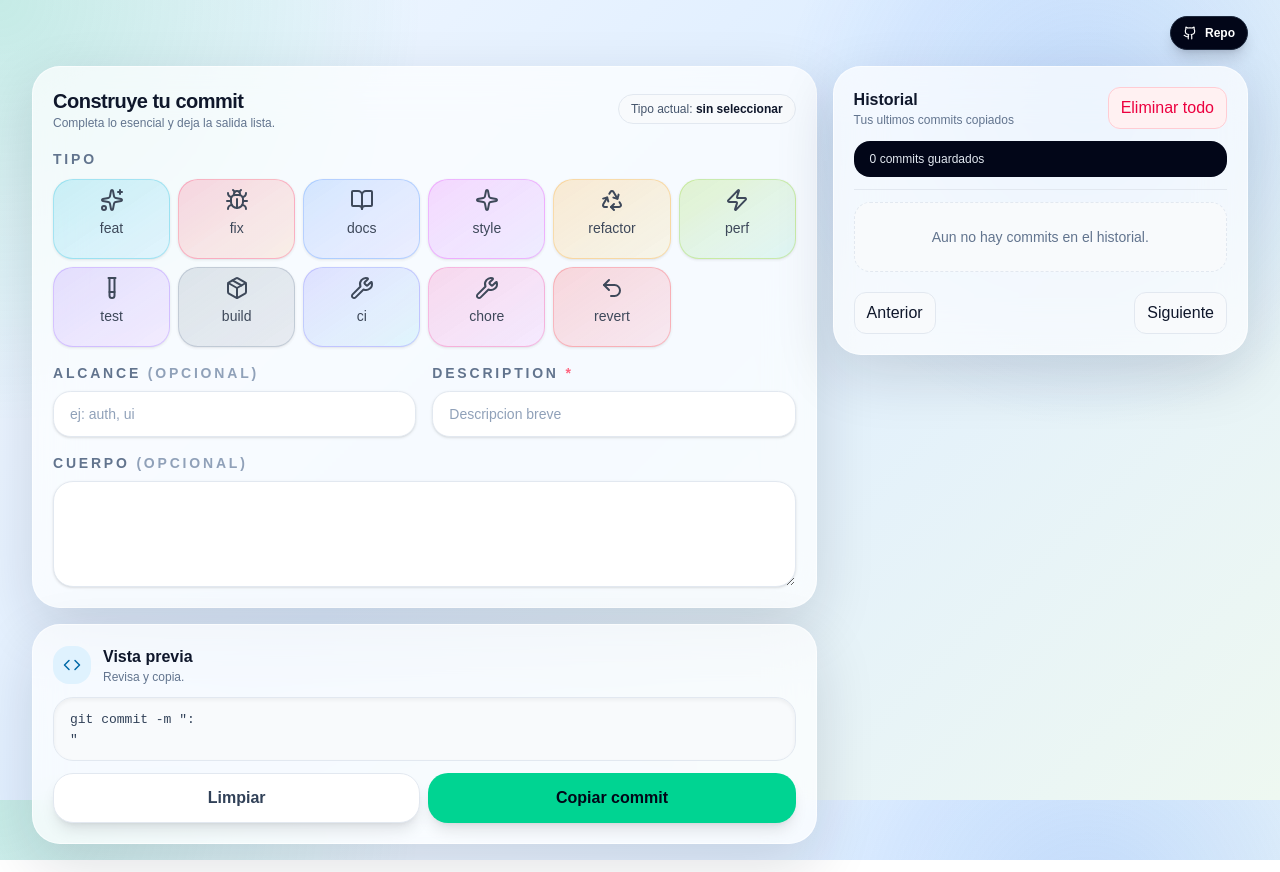
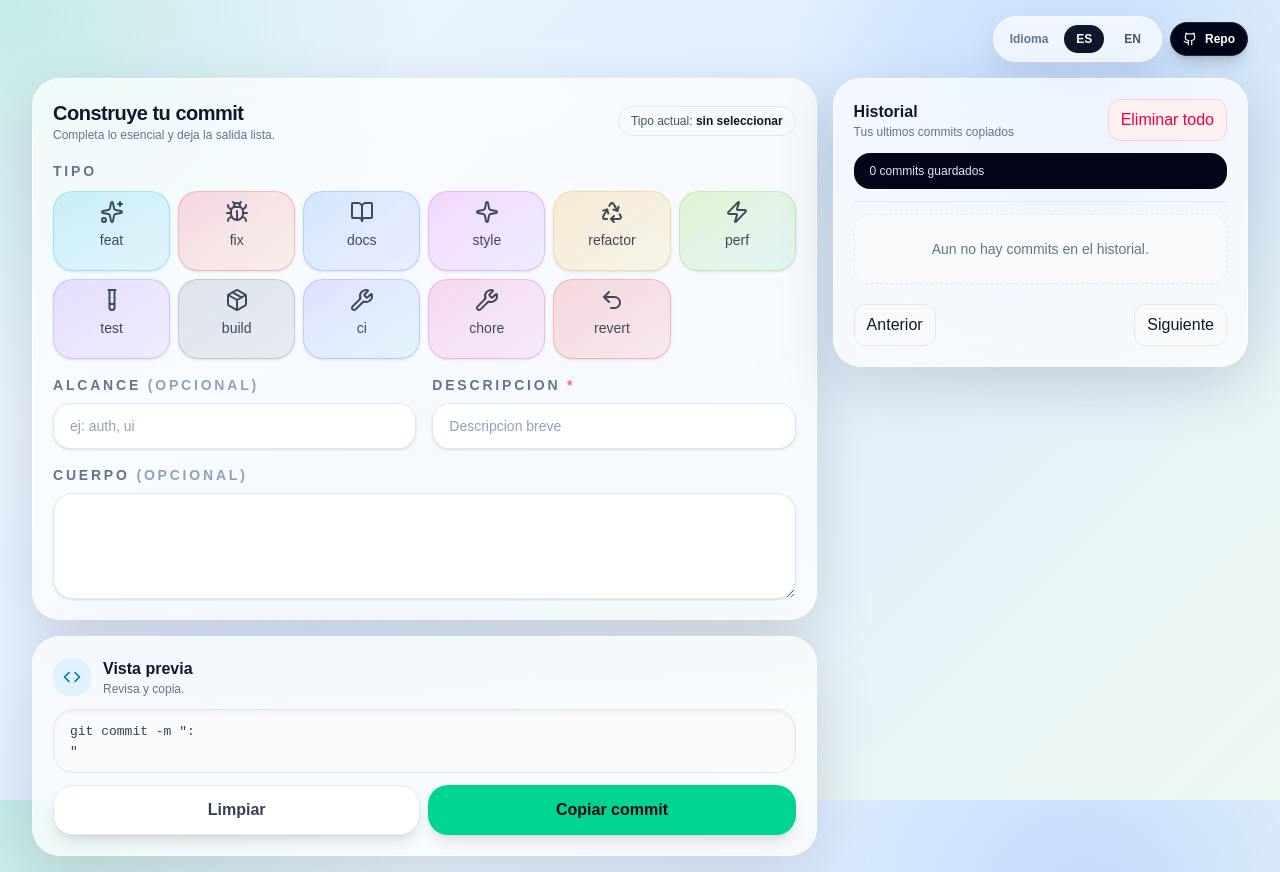
Before and after one commit to NelsonZarazaDev/commit-git, a React (Vite) app: page / in a window 1280 px wide. Built offline with nearby package versions, Linux system fonts and the light colour scheme.

Commit message:
feat: English is added

```diff
--- a/src/App.tsx
+++ b/src/App.tsx
@@ -7,6 +7,7 @@ import BodyTextarea from "./components/BodyTextarea";
 import Button from "./components/Button";
 import { Code, Github } from "lucide-react";
 import History from "./components/History";
+import { LANGUAGE_STORAGE_KEY, translations, type Language } from "./i18n";
 
 type CommitData = {
   type: string;
@@ -16,18 +17,25 @@ type CommitData = {
 };
 
 function App() {
+  const [language, setLanguage] = useState<Language>(() => {
+    const savedLanguage = localStorage.getItem(LANGUAGE_STORAGE_KEY);
+    return savedLanguage === "en" ? "en" : "es";
+  });
   const [commitData, setCommitData] = useState<CommitData>({
     type: "",
     scope: "",
     description: "",
     body: "",
   });
+  const texts = translations[language];
 
   const updateCommit = (field: keyof CommitData, value: string) => {
     setCommitData((prev) => ({ ...prev, [field]: value }));
   };
 
-  useEffect(() => {}, [commitData]);
+  useEffect(() => {
+    localStorage.setItem(LANGUAGE_STORAGE_KEY, language);
+  }, [language]);
 
   const getCommitMessage = (data: CommitData) => {
     return `git commit -m "${data.type}${
@@ -50,6 +58,32 @@ function App() {
     <div className="min-h-screen px-4 py-4 text-slate-100 md:px-6 lg:px-8">
       <div className="mx-auto flex w-full max-w-7xl flex-col gap-4">
         <div className="flex justify-end">
+          <div className="flex flex-wrap items-center justify-end gap-2">
+            <div className="inline-flex items-center gap-2 rounded-full border border-white/60 bg-white/70 px-2 py-2 text-xs font-semibold text-slate-700 shadow-[0_12px_30px_rgba(15,23,42,0.08)] backdrop-blur-xl">
+              <span className="px-2 text-slate-500">{texts.language}</span>
+              <button
+                type="button"
+                onClick={() => setLanguage("es")}
+                className={`rounded-full px-3 py-1.5 transition ${
+                  language === "es"
+                    ? "bg-slate-900 text-white"
+                    : "text-slate-600 hover:bg-slate-100"
+                }`}
+              >
+                ES
+              </button>
+              <button
+                type="button"
+                onClick={() => setLanguage("en")}
+                className={`rounded-full px-3 py-1.5 transition ${
+                  language === "en"
+                    ? "bg-slate-900 text-white"
+                    : "text-slate-600 hover:bg-slate-100"
+                }`}
+              >
+                EN
+              </button>
+            </div>
             <a
               href="https://github.com/NelsonZarazaDev/commit-git"
               target="_blank"
@@ -57,8 +91,9 @@ function App() {
               className="inline-flex items-center gap-2 rounded-full border border-slate-800 bg-slate-950 px-3 py-2 text-xs font-semibold text-white shadow-lg shadow-slate-950/15 transition hover:bg-slate-900"
             >
               <Github size={14} />
-            Repo
+              {texts.repo}
             </a>
+          </div>
         </div>
 
         <div className="grid w-full grid-cols-1 gap-4 xl:grid-cols-[minmax(0,1.7fr)_minmax(320px,0.9fr)] xl:items-start">
@@ -67,16 +102,16 @@ function App() {
               <div className="mb-4 flex flex-col gap-2 lg:flex-row lg:items-center lg:justify-between">
                 <div>
                   <h2 className="text-xl font-bold tracking-tight text-slate-900">
-                    Construye tu commit
+                    {texts.buildCommit}
                   </h2>
                   <p className="text-xs text-slate-500">
-                    Completa lo esencial y deja la salida lista.
+                    {texts.buildCommitHint}
                   </p>
                 </div>
                 <div className="rounded-full border border-slate-200 bg-slate-50 px-3 py-1.5 text-xs font-medium text-slate-600">
-                  Tipo actual:{" "}
+                  {texts.currentType}:{" "}
                   <span className="font-bold text-slate-900">
-                    {commitData.type || "sin seleccionar"}
+                    {commitData.type || texts.noSelection}
                   </span>
                 </div>
               </div>
@@ -85,20 +120,24 @@ function App() {
                 <CommitTypeSelector
                   value={commitData.type}
                   onChange={(value) => updateCommit("type", value)}
+                  texts={texts}
                 />
                 <div className="flex w-full flex-col gap-4 md:flex-row">
                   <ScopeInput
                     value={commitData.scope}
                     onChange={(value) => updateCommit("scope", value)}
+                    texts={texts}
                   />
                   <DescriptionInput
                     value={commitData.description}
                     onChange={(value) => updateCommit("description", value)}
+                    texts={texts}
                   />
                 </div>
                 <BodyTextarea
                   value={commitData.body}
                   onChange={(value) => updateCommit("body", value)}
+                  texts={texts}
                 />
               </div>
             </div>
@@ -109,9 +148,9 @@ function App() {
                   <Code size={18} />
                 </div>
                 <div>
-                  <div className="font-bold">Vista previa</div>
+                  <div className="font-bold">{texts.previewTitle}</div>
                   <div className="text-xs text-slate-500">
-                    Revisa y copia.
+                    {texts.previewHint}
                   </div>
                 </div>
               </div>
@@ -121,21 +160,23 @@ function App() {
               <div className="mt-3 flex gap-2">
                 <Button
                   value={""}
-                  nameButton={"Limpiar"}
+                  nameButton={texts.clear}
                   functionality={"clear"}
                   onClear={clearFields}
+                  texts={texts}
                 />
                 <Button
                   value={commitMessage}
-                  nameButton={"Copiar commit"}
+                  nameButton={texts.copyCommit}
                   functionality={"copy"}
+                  texts={texts}
                 />
               </div>
             </div>
           </div>
 
           <div>
-            <History />
+            <History texts={texts} language={language} />
           </div>
         </div>
       </div>
--- a/src/components/BodyTextarea.tsx
+++ b/src/components/BodyTextarea.tsx
@@ -1,18 +1,20 @@
 import { InputTextarea } from "primereact/inputtextarea";
+import type { TranslationSet } from "../i18n";
 
 type props = {
   value: string;
   onChange: (value: string) => void;
+  texts: TranslationSet;
 };
 
-export default function BodyTextarea({ value, onChange }: props) {
+export default function BodyTextarea({ value, onChange, texts }: props) {
   return (
     <div className="card flex flex-col justify-content-center gap-2">
       <label
         htmlFor="Body"
         className="text-sm font-semibold uppercase tracking-[0.2em] text-slate-500"
       >
-        Cuerpo <span className="text-slate-400">(Opcional)</span>
+        {texts.body} <span className="text-slate-400">({texts.optional})</span>
       </label>
       <InputTextarea
         id="body"
--- a/src/components/ScopeInput.tsx
+++ b/src/components/ScopeInput.tsx
@@ -1,18 +1,20 @@
 import { InputText } from "primereact/inputtext";
+import type { TranslationSet } from "../i18n";
 
 type props = {
   value: string;
   onChange: (value: string) => void;
+  texts: TranslationSet;
 };
 
-export default function ScopeInput({ value, onChange }: props) {
+export default function ScopeInput({ value, onChange, texts }: props) {
   return (
     <div className="flex w-full flex-col justify-content-center gap-2">
       <label
         htmlFor="Scope"
         className="text-sm font-semibold uppercase tracking-[0.2em] text-slate-500"
       >
-        Alcance <span className="text-slate-400">(Opcional)</span>
+        {texts.scope} <span className="text-slate-400">({texts.optional})</span>
       </label>
       <InputText
         id="scope"
@@ -21,7 +23,7 @@ export default function ScopeInput({ value, onChange }: props) {
         autoComplete="off"
         value={value}
         onChange={(e) => onChange(e.target.value)}
-        placeholder="ej: auth, ui"
+        placeholder={texts.scopePlaceholder}
         tooltipOptions={{ position: "top" }}
       />
     </div>
--- /dev/null
+++ b/src/i18n.ts
@@ -0,0 +1,102 @@
+export type Language = "es" | "en";
+
+export const LANGUAGE_STORAGE_KEY = "commit-git-language";
+
+export const translations = {
+  es: {
+    repo: "Repo",
+    language: "Idioma",
+    buildCommit: "Construye tu commit",
+    buildCommitHint: "Completa lo esencial y deja la salida lista.",
+    currentType: "Tipo actual",
+    noSelection: "sin seleccionar",
+    previewTitle: "Vista previa",
+    previewHint: "Revisa y copia.",
+    clear: "Limpiar",
+    copyCommit: "Copiar commit",
+    type: "Tipo",
+    scope: "Alcance",
+    optional: "Opcional",
+    scopePlaceholder: "ej: auth, ui",
+    description: "Descripcion",
+    descriptionPlaceholder: "Descripcion breve",
+    body: "Cuerpo",
+    historyTitle: "Historial",
+    historyHint: "Tus ultimos commits copiados",
+    deleteAll: "Eliminar todo",
+    savedCommits(count: number) {
+      return `${count} commits guardados`;
+    },
+    emptyHistory: "Aun no hay commits en el historial.",
+    previous: "Anterior",
+    next: "Siguiente",
+    copyToastSummary: "Copiado",
+    copyToastDetail: "Mensaje copiado correctamente",
+    clearToastSummary: "Confirmado",
+    clearToastDetail: "Los campos se limpiaron correctamente",
+    confirmClear: "Estas seguro de que deseas continuar?",
+    commitTypes: {
+      feat: "Usalo cuando agregas una funcionalidad nueva.",
+      fix: "Usalo para corregir errores o comportamientos rotos.",
+      docs: "Usalo para cambios en documentacion.",
+      style: "Usalo para estilos o formato sin cambiar logica.",
+      refactor: "Usalo cuando reorganizas codigo sin cambiar comportamiento.",
+      perf: "Usalo para mejoras de rendimiento.",
+      test: "Usalo para agregar o ajustar pruebas.",
+      build: "Usalo para cambios de build, bundling o dependencias de compilacion.",
+      ci: "Usalo para pipelines, acciones o integracion continua.",
+      chore: "Usalo para tareas de mantenimiento que no son feature ni fix.",
+      revert: "Usalo para revertir un cambio anterior.",
+    },
+  },
+  en: {
+    repo: "Repo",
+    language: "Language",
+    spanish: "Spanish",
+    english: "English",
+    buildCommit: "Build your commit",
+    buildCommitHint: "Fill in the essentials and keep the output ready.",
+    currentType: "Current type",
+    noSelection: "none selected",
+    previewTitle: "Preview",
+    previewHint: "Review and copy.",
+    clear: "Clear",
+    copyCommit: "Copy commit",
+    type: "Type",
+    scope: "Scope",
+    optional: "Optional",
+    scopePlaceholder: "e.g. auth, ui",
+    description: "Description",
+    descriptionPlaceholder: "Short description",
+    body: "Body",
+    historyTitle: "History",
+    historyHint: "Your latest copied commits",
+    deleteAll: "Delete all",
+    savedCommits(count: number) {
+      return `${count} saved commits`;
+    },
+    emptyHistory: "There are no commits in history yet.",
+    previous: "Previous",
+    next: "Next",
+    copyToastSummary: "Copied",
+    copyToastDetail: "Message copied successfully",
+    clearToastSummary: "Confirmed",
+    clearToastDetail: "The fields were cleared successfully",
+    confirmClear: "Are you sure you want to continue?",
+    commitTypes: {
+      feat: "Use it when you add a new feature.",
+      fix: "Use it to fix bugs or broken behavior.",
+      docs: "Use it for documentation changes.",
+      style: "Use it for styling or formatting changes without logic updates.",
+      refactor: "Use it when reorganizing code without changing behavior.",
+      perf: "Use it for performance improvements.",
+      test: "Use it to add or adjust tests.",
+      build: "Use it for build, bundling, or compilation dependency changes.",
+      ci: "Use it for pipelines, actions, or continuous integration.",
+      chore: "Use it for maintenance work that is not a feature or fix.",
+      revert: "Use it to revert a previous change.",
+    },
+  },
+} as const;
+
+export type TranslationSet = (typeof translations)[Language];
```
Also changed, not shown: src/components/Button.tsx (+8 -5 lines), src/components/CommitTypeSelector.tsx (+15 -13 lines), src/components/DescriptionInput.tsx (+5 -3 lines), src/components/History.tsx (+17 -9 lines). Lines whose indentation alone changed are shown as unchanged.
